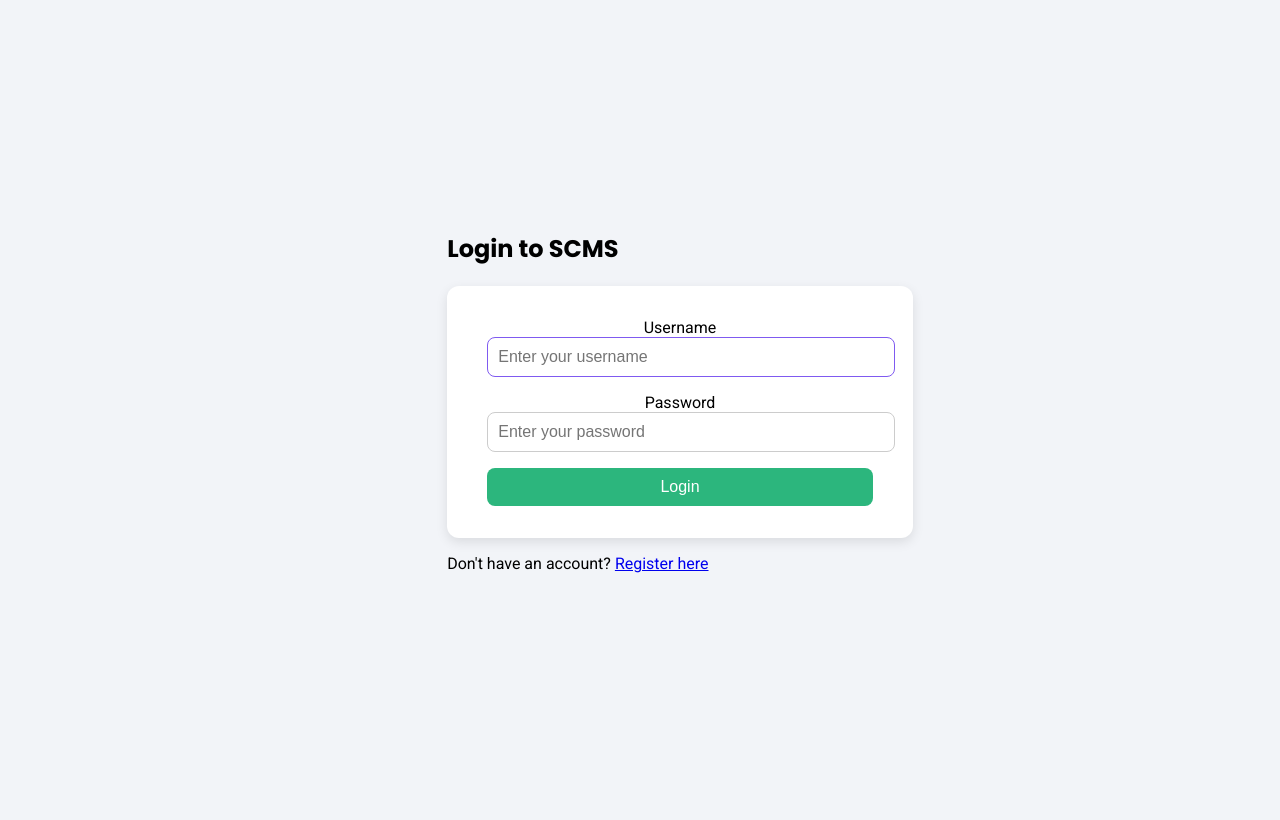
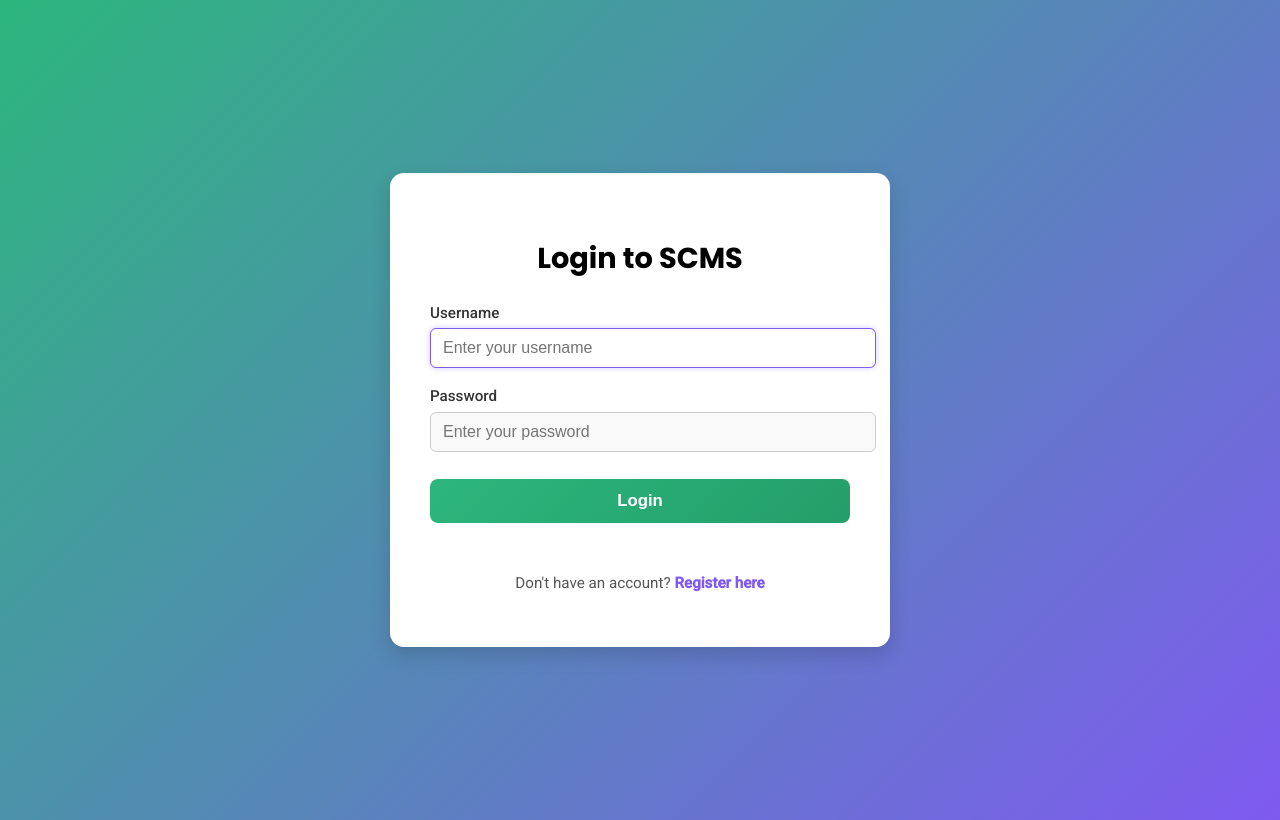
Before and after one commit to KanhaiyaBagul/SCMS, a website: page public/login.html in a window 1280 px wide. Drawn offline with Linux system fonts and the light colour scheme.

```diff
--- a/public/styleslogin_register.css
+++ b/public/styleslogin_register.css
@@ -1,105 +1,158 @@
 :root {
-  --background: #f2f4f8;
+  --background: linear-gradient(135deg, #2cb67d, #7f5af0);
   --card-bg: #ffffff;
   --heading-text: #010101;
 
   --input-border: #ccc;
   --input-focus: #7f5af0;
 
-  --button-bg: #2cb67d;
-  --button-hover: #249e6a;
+  --button-bg: linear-gradient(135deg, #2cb67d, #249e6a);
+  --button-hover: linear-gradient(135deg, #249e6a, #1f865a);
   --button-text: #ffffff;
 
   --switch-text: #555;
   --switch-link: #7f5af0;
 
-  --shadow: 0 4px 12px rgba(0, 0, 0, 0.1);
+  --shadow: 0 8px 20px rgba(0, 0, 0, 0.15);
 }
-
-
-
 
 /* Global styles */
 body {
   font-family: 'Segoe UI', Tahoma, Geneva, Verdana, sans-serif;
-  background-color: var(--background);
+  background: var(--background);
   display: flex;
   justify-content: center;
   align-items: center;
   height: 100vh;
   margin: 0;
+  padding: 10px;
 }
 
-/* Form container */
-form {
+/* Main container */
+.container {
   background-color: var(--card-bg);
-  padding: 2rem 2.5rem;
-  border-radius: 12px;
+  padding: 2.5rem;
+  border-radius: 14px;
   box-shadow: var(--shadow);
   width: 100%;
-  max-width: 400px;
+  max-width: 420px;
+  animation: fadeIn 0.5s ease-in-out;
+}
+
+/* Heading */
+h2 {
+  margin-bottom: 1.5rem;
+  color: var(--heading-text);
+  font-size: 1.8rem;
+  font-weight: bold;
   text-align: center;
 }
 
-/* Heading */
-form h2 {
-  margin-bottom: 1.5rem;
-  color: var(--heading-text);
+/* Form group vertical layout */
+.form-group {
+  display: flex;
+  flex-direction: column;
+  align-items: flex-start;
+  margin-bottom: 1.2rem;
 }
 
-/* Input fields */
-input {
-  width: 100%;
-  padding: 10px;
-  margin-bottom: 1rem;
-  border: 1px solid var(--input-border);
-  border-radius: 8px;
-  font-size: 1rem;
-  transition: border 0.2s;
+.form-group label {
+  margin-bottom: 0.4rem;
+  font-size: 0.95rem;
+  font-weight: 500;
+  color: #333;
 }
 
-input:focus {
-  border: 1px solid var(--input-focus);
+.form-group input {
+  width: 100%;
+  padding: 10px 12px;
+  border: 1px solid var(--input-border);
+  border-radius: 6px;
+  font-size: 1rem;
+  background: #f9f9f9;
+  transition: all 0.25s ease;
+}
+
+.form-group input:focus {
+  border-color: var(--input-focus);
+  background: #fff;
+  box-shadow: 0 0 6px rgba(127, 90, 240, 0.3);
   outline: none;
+}
+
+.form-group input:hover {
+  border-color: var(--input-focus);
 }
 
 /* Submit button */
 button {
   width: 100%;
-  padding: 10px;
-  background-color: var(--button-bg);
+  padding: 12px;
+  background: var(--button-bg);
   color: var(--button-text);
   border: none;
   border-radius: 8px;
-  font-size: 1rem;
+  font-size: 1.05rem;
+  font-weight: bold;
   cursor: pointer;
-  transition: background 0.3s ease;
+  transition: transform 0.2s ease, background 0.3s ease;
+  margin-top: 0.5rem;
 }
 
 button:hover {
-  background-color: var(--button-hover);
+  background: var(--button-hover);
+  transform: translateY(-2px);
 }
 
-/* Switch link below form */
-.switch-link {
+/* Success/Error messages */
+.message {
   margin-top: 1rem;
   font-size: 0.95rem;
-  color: var(--switch-text);
+  padding: 8px 10px;
+  border-radius: 6px;
 }
 
-.switch-link a {
+.message.success {
+  background-color: #e6f9f0;
+  color: #2cb67d;
+  border: 1px solid #2cb67d;
+}
+
+.message.error {
+  background-color: #fdecea;
+  color: #d93025;
+  border: 1px solid #d93025;
+}
+
+/* Links below form */
+.register-link,
+.login-link {
+  margin-top: 1.2rem;
+  font-size: 0.95rem;
+  color: var(--switch-text);
+  text-align: center;
+}
+
+.register-link a,
+.login-link a {
   color: var(--switch-link);
   text-decoration: none;
   font-weight: bold;
 }
 
-.switch-link a:hover {
+.register-link a:hover,
+.login-link a:hover {
   text-decoration: underline;
 }
 
-/* Mobile responsive */
-@media (max-width: 480px) {
-  form {
-    padding: 1.5rem;
+/* Animation */
+@keyframes fadeIn {
+  from {
+    opacity: 0;
+    transform: translateY(10px);
+  }
+  to {
+    opacity: 1;
+    transform: translateY(0);
   }
 }
```
Also changed, not shown: public/404.html (added, +16 -0 lines), public/500.html (added, +16 -0 lines), public/index.html (+1 -1 lines).
